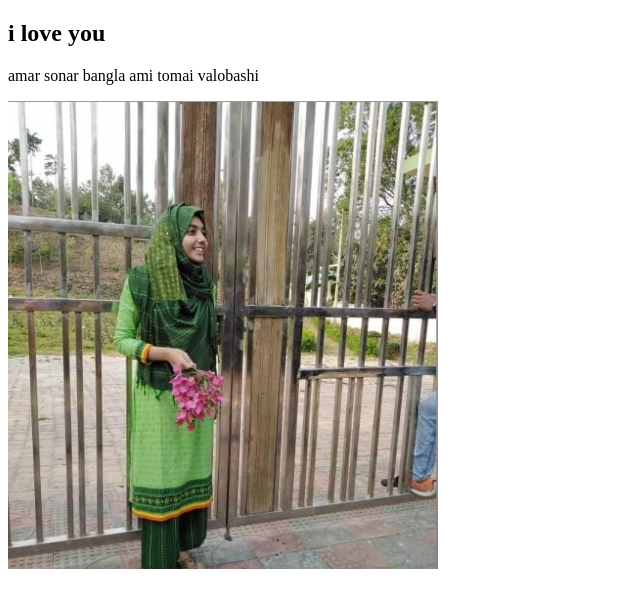
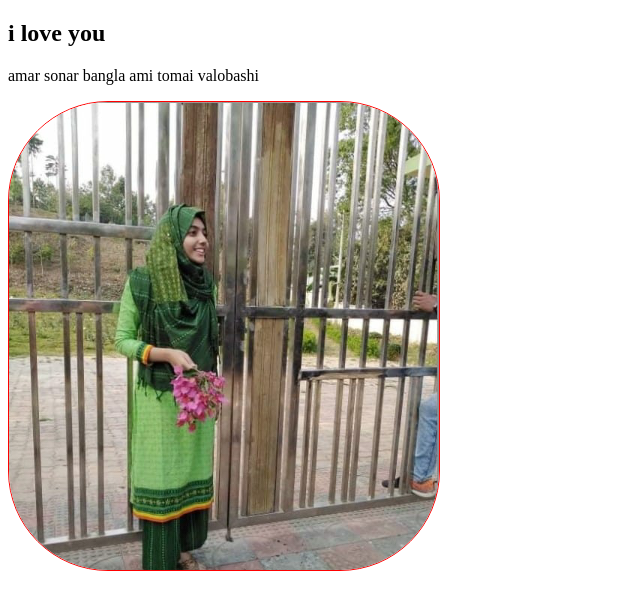
Before and after one commit to Jaki-pro/my-web-repo, a plain HTML site: page index.html in a window 1280 px wide. Shown: the whole page, without its empty margins (0-640 px from the left). Drawn offline with Linux system fonts and the light colour scheme.

Commit message:
gdsfgafg

```diff
--- a/index.html
+++ b/index.html
@@ -4,6 +4,12 @@
     <meta charset="UTF-8">
     <meta name="viewport" content="width=device-width, initial-scale=1.0">
     <title>Document</title>
+    <style>
+
+        img{border:1px solid red;
+        border-radius:100px;}
+
+    </style>
 </head>
 <body>
     <h2>i love you</h2>
```
